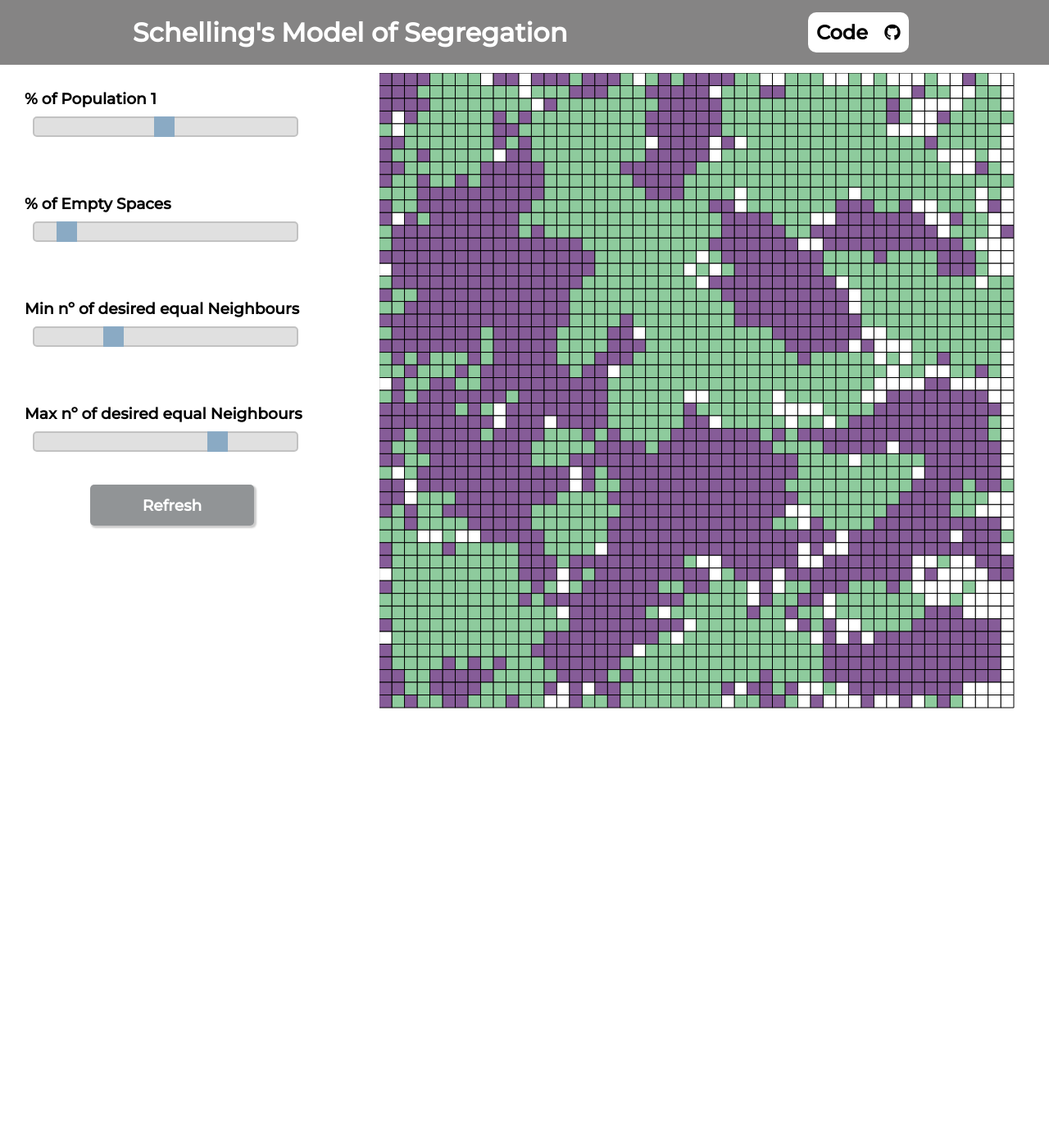
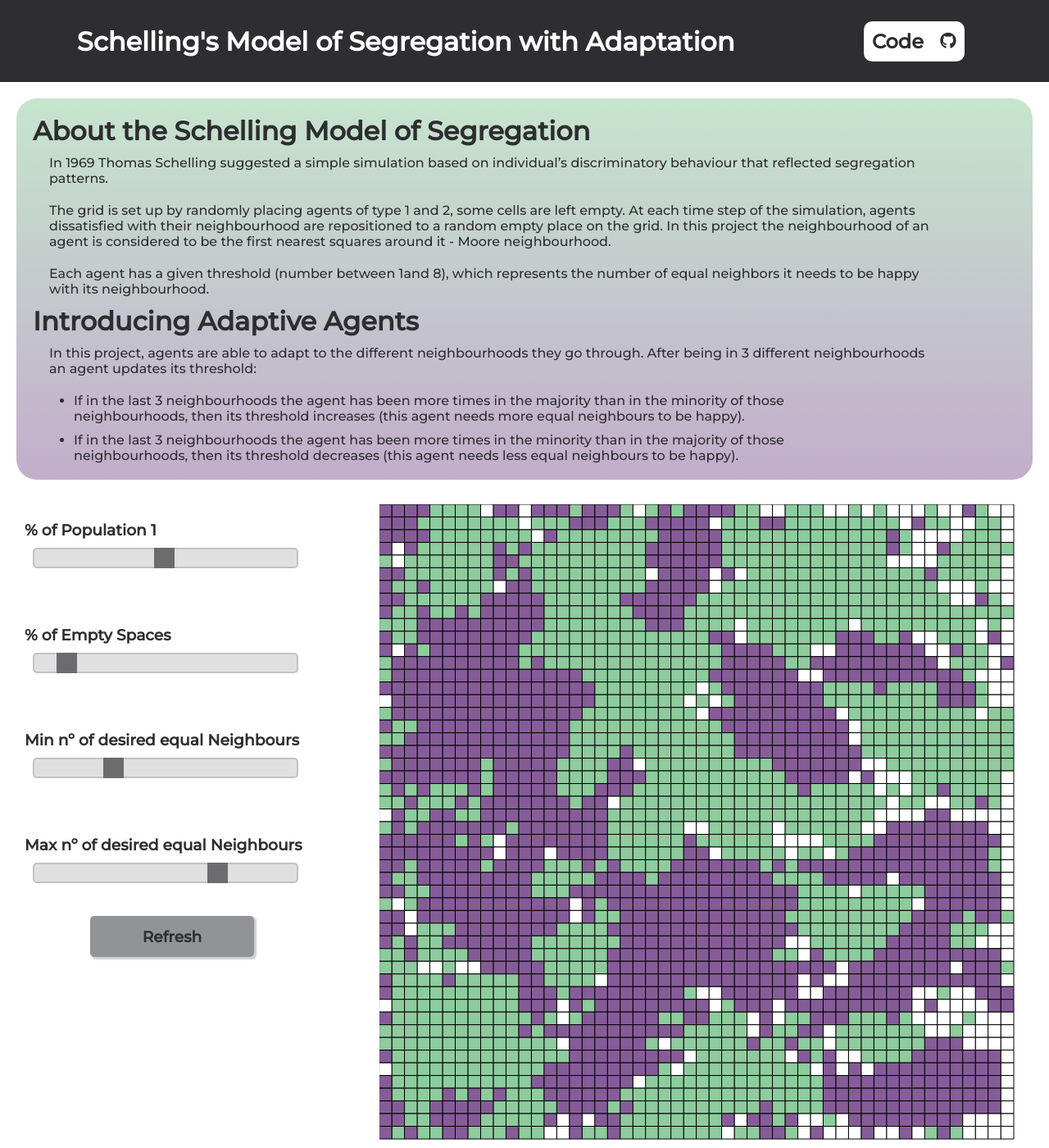
Before and after one commit to AnaSRamalhete/site, a PHP site: page /Schellings_Model/index.php in a window 1280 px wide. Shown: the whole page at 82% size. Before the commit the page ends 864 px from the top, so only its background shows below. Run offline with PHP 8.4, Linux system fonts and the light colour scheme; a stand-in replaces the project's code that opens the database connection; some libraries are stand-ins or nearby versions.

Commit message:
SM: Adding introduction explaination to SModel

```diff
--- a/web/Schellings_Model/SM_styles.css
+++ b/web/Schellings_Model/SM_styles.css
@@ -1,13 +1,23 @@
+*{
+  color: rgb(46, 45, 49);;
+}
+
 /* -------------- NavBar Section ----------------  */
 .nav-bar{
-    height: fit-content;
+    height: 100px;
     width: 100%;
     padding: 15px;
     display: flex;
-    background-color: rgb(133, 132, 132);
+    background-color: rgb(46, 45, 49);
+    /* background-color: black; */
+    /* background-image: linear-gradient(to top,rgba(134,92,152,0.5),rgba(142,203,157,0.5)); */
     justify-content: space-around;
     align-items: center;
     color: white;
+}
+
+.nav-bar h1{
+  color: white;
 }
 
 .code-btn{
@@ -19,7 +29,6 @@
     padding: 10px;
     justify-content: space-between;
     align-items: center;
-    color: black;
 }
 
 .code-btn i {
@@ -32,6 +41,37 @@
 }
 
 /* -------------- Main Section ----------------  */
+
+/* ----- Introduction ------ */
+
+.introduction{
+  display: flex;
+  margin: 20px;
+  padding: 20px;
+  flex-direction: column;
+  /* background-color: rgba(133, 132, 132,0.5); */
+  background-image: linear-gradient(to top,rgba(134,92,152,0.5),rgba(142,203,157,0.5));
+  border-radius: 25px;
+}
+/* .introduction h1{
+  margin-top: 10px;
+  margin-left: 50px;
+} */
+.introduction p{
+  max-width: 90%;
+  margin: 10px;
+  margin-left: 20px;
+}
+.introduction ul{
+  margin-left: 50px;
+  max-width: 80%;
+}
+
+.introduction li{
+  margin-top:10px;
+}
+
+/* ----- Main Hero ------ */
 
 .main-hero{
     /* height: fit-content; */
@@ -89,14 +129,16 @@
     appearance: none;
     width: 25px;
     height: 25px;
-    background: #5a87ac;
+    /* background: #5a87ac; */
+    background: rgb(46, 45, 49);
     cursor: pointer;
   }
 
   .slider::-moz-range-thumb {
     width: 25px;
     height: 25px;
-    background: #7482a0;
+    /* background: #7482a0; */
+    background: rgb(46, 45, 49);
     cursor: pointer;
   }
 
--- a/web/Schellings_Model/index.php
+++ b/web/Schellings_Model/index.php
@@ -29,13 +29,32 @@
 
 <body>
     <div class="nav-bar">
-        <h1>Schelling's Model of Segregation</h1>
+        <h1>Schelling's Model of Segregation with Adaptation</h1>
         <a href="https://github.com/AnaSRamalhete/SchellingModelAdaptation" target="_blank">
             <div class="code-btn">
                 <h2>Code</h2>
                 <i class="fab fa-github"></i>
             </div>
         </a>
+    </div>
+
+    <div class="introduction">
+        <h1>About the Schelling Model of Segregation</h1>
+
+        <p>In 1969 Thomas Schelling suggested a simple simulation based on individual’s discriminatory behaviour that reflected segregation patterns.</p>
+        <p>The grid is set up by randomly placing agents of type 1 and 2, some cells are left empty.
+            At each time step of the simulation, agents dissatisfied with their neighbourhood are repositioned to a random empty place on the grid.
+            In this project the neighbourhood of an agent is considered to be the first nearest squares around it - Moore neighbourhood.</p>
+        <p>Each agent has a given threshold (number between 1and 8), which represents the number of equal neighbors it needs to be happy with its neighbourhood.</p>
+
+        <h1>Introducing Adaptive Agents</h1>
+
+        <p>In this project, agents are able to adapt to the different neighbourhoods they go through.
+            After being in 3 different neighbourhoods an agent updates its threshold:</p>
+        <ul>
+            <li>If in the last 3 neighbourhoods the agent has been more times in the majority than in the minority of those neighbourhoods, then its threshold increases (this agent needs more equal neighbours to be happy).</li>
+            <li>If in the last 3 neighbourhoods the agent has been more times in the minority than in the majority of those neighbourhoods, then its threshold decreases (this agent needs less equal neighbours to be happy).</li>
+        </ul>
     </div>
 
     <div class="main-hero">
```
